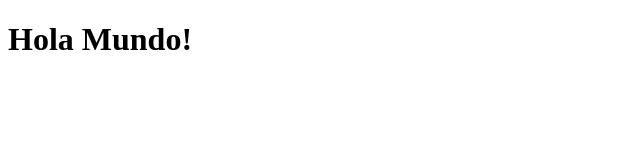
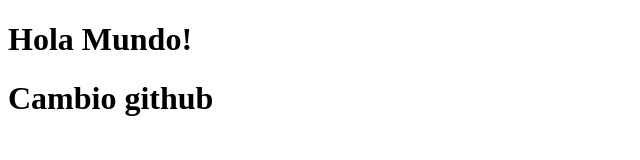
Before and after one commit to Reynaldo810/desarrollowebhtml5, a plain HTML site: page desarrollowebhtml5/Practica1/index.html in a window 1280 px wide. Shown: the whole page, without its empty margins (0-640 px from the left). Drawn offline with Linux system fonts and the light colour scheme.

Commit message:
commit prueba

```diff
--- a/desarrollowebhtml5/Practica1/index.html
+++ b/desarrollowebhtml5/Practica1/index.html
@@ -8,5 +8,7 @@
 </head>
 <body>
     <h1>Hola Mundo!</h1>
+    <h1>Cambio github
+    </h1>
 </body>
 </html>
```
